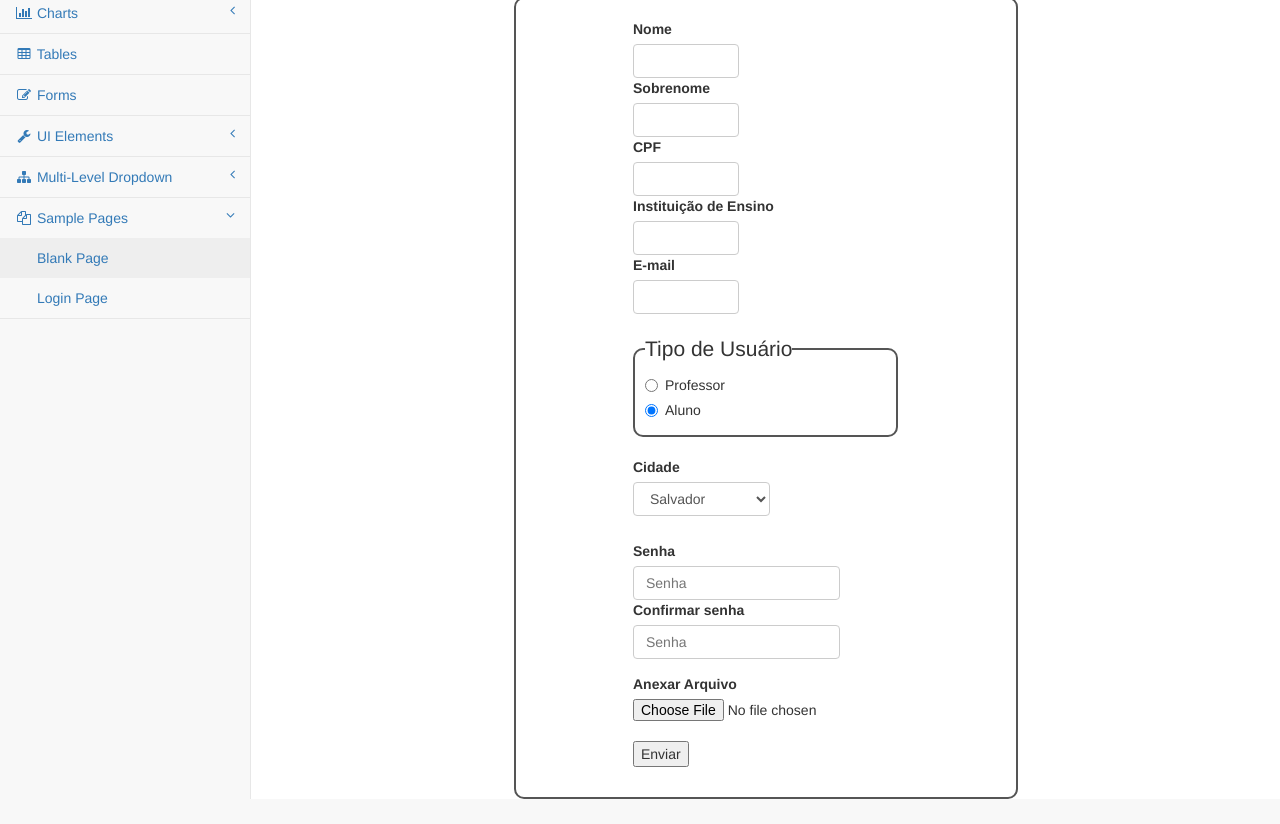
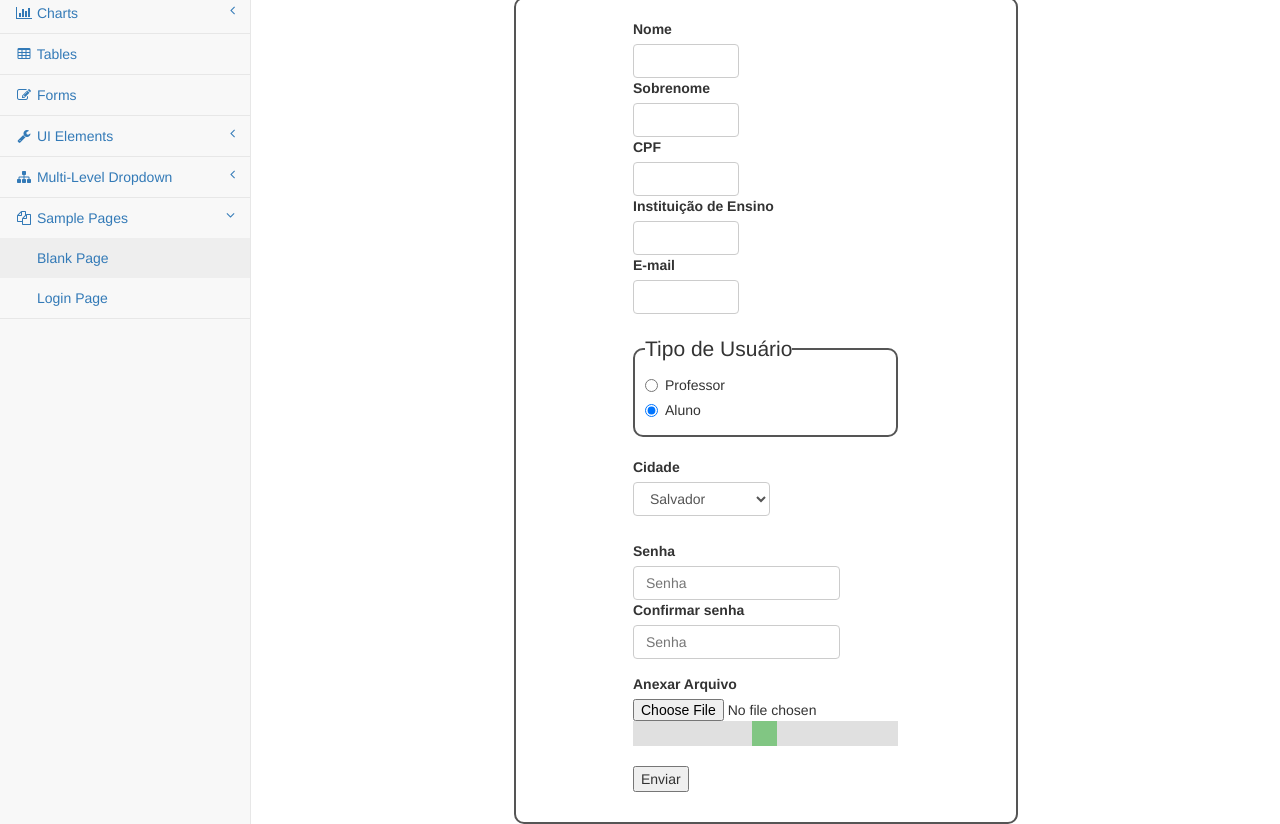
Before and after one commit to Psidom/PJfisio-1, a website: page pages/fc.html in a window 1280 px wide. Shown: the part 164-988 px from the top of the page. Before the commit the page ends 963 px from the top, so only its background shows below. Drawn offline with Linux system fonts and the light colour scheme.

Commit message:
Adição de slide bar

```diff
--- a/pages/fc.html
+++ b/pages/fc.html
@@ -434,6 +434,9 @@
                                     <label>Anexar Arquivo</label>
                                     <input type="file">
                                 </div>
+                                <div class="slidecontainer">
+                                    <input type="range" min="1" max="100" value="50" class="slider" id="myRange">
+                                </div>
                                 </br>
                                 <input type="submit" onclick="alert('Enviado Com Sucesso')" value="Enviar">
                             </div>
```
Also changed, not shown: dist/css/meu.css.
